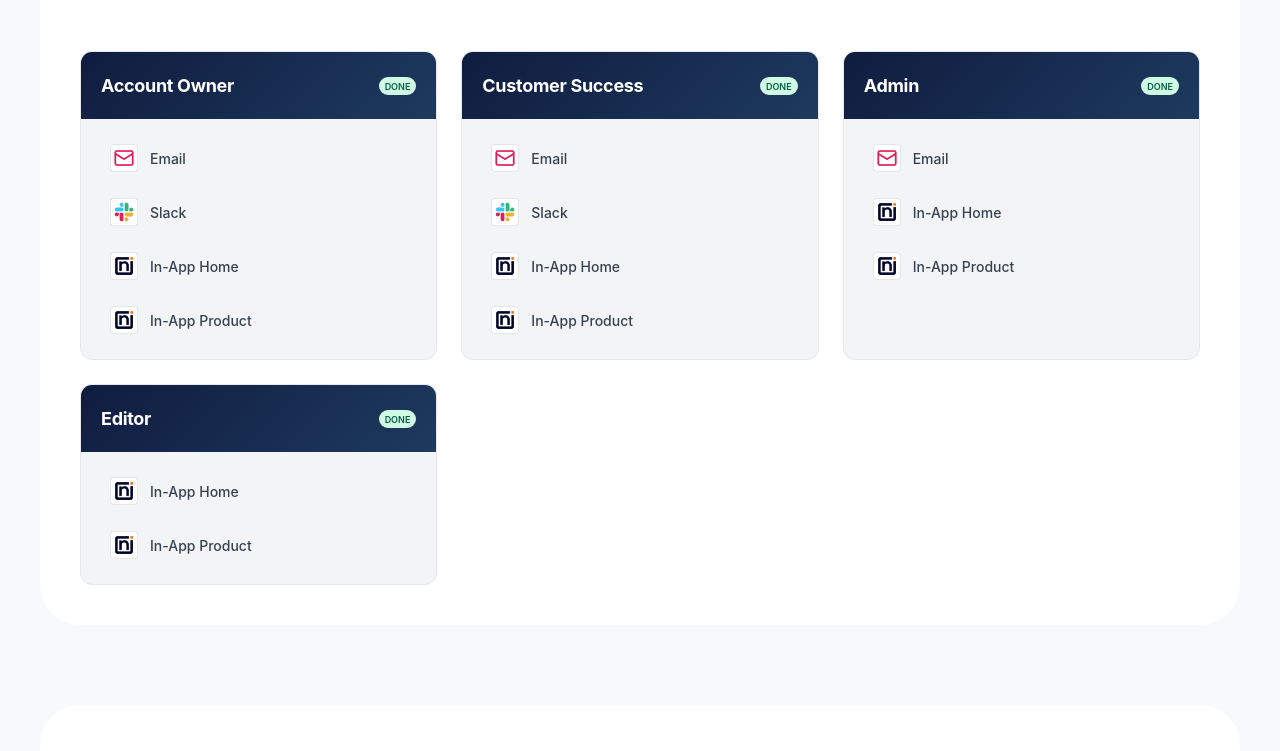
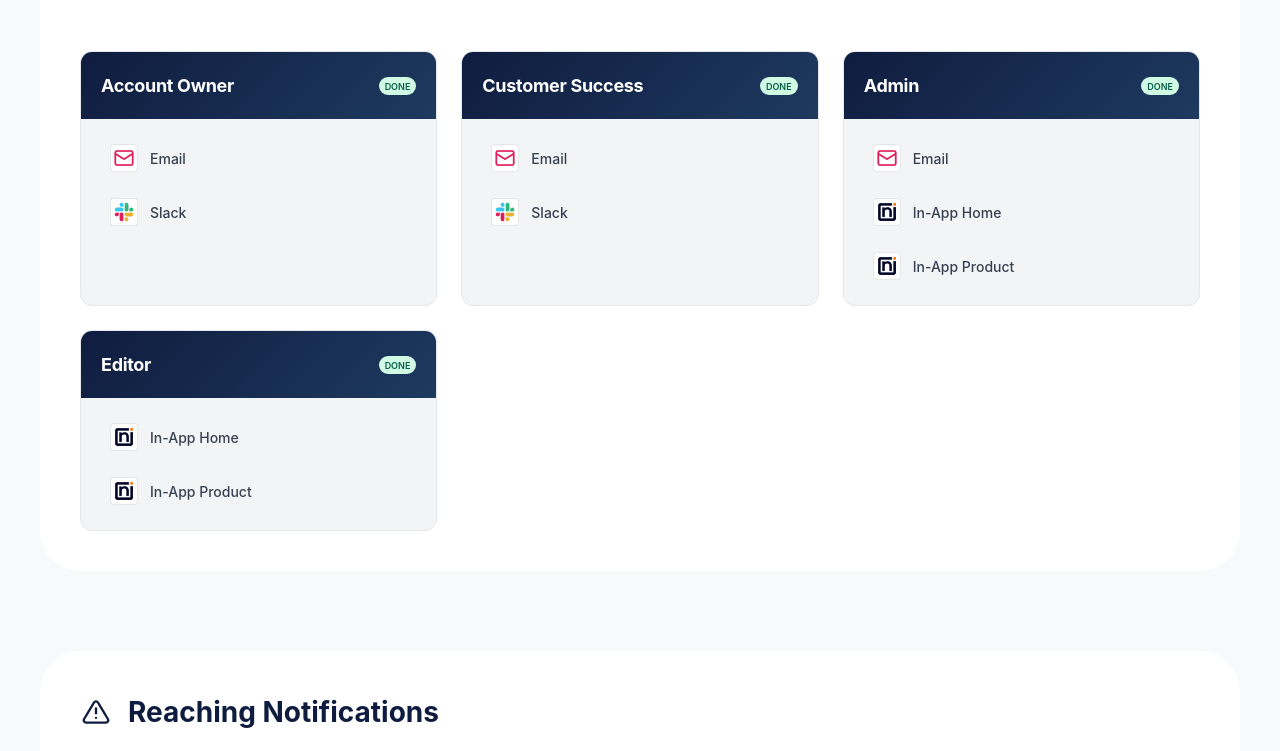
Before and after one commit to osama-eldrieny/threshold-notifications, a React (Vite) app: page / in a window 1280 px wide. Shown: the part 816-1567 px from the top of the page. Built offline with nearby package versions, Linux system fonts and the light colour scheme; what @exp-textura/react would draw is missing.

Commit message:
fix: Remove in-app notifications from accountManager, csm, customerSuccess, accountOwner

```diff
--- a/src/components/Hub/NotificationCard.jsx
+++ b/src/components/Hub/NotificationCard.jsx
@@ -44,7 +44,7 @@ export function NotificationCard({ tier, userType, userLabel, channels }) {
           )}
         </>
 
-        {userType !== 'csm' && (
+        {!['csm', 'accountManager', 'customerSuccess', 'accountOwner'].includes(userType) && (
           <>
             <div className="card-link inapp-home-link">
               <span className="link-icon"><img src={nintexIcon} alt="Nintex" /></span>
```
Also changed, not shown: 2 other files (tests, documents, lock files or other folders).
